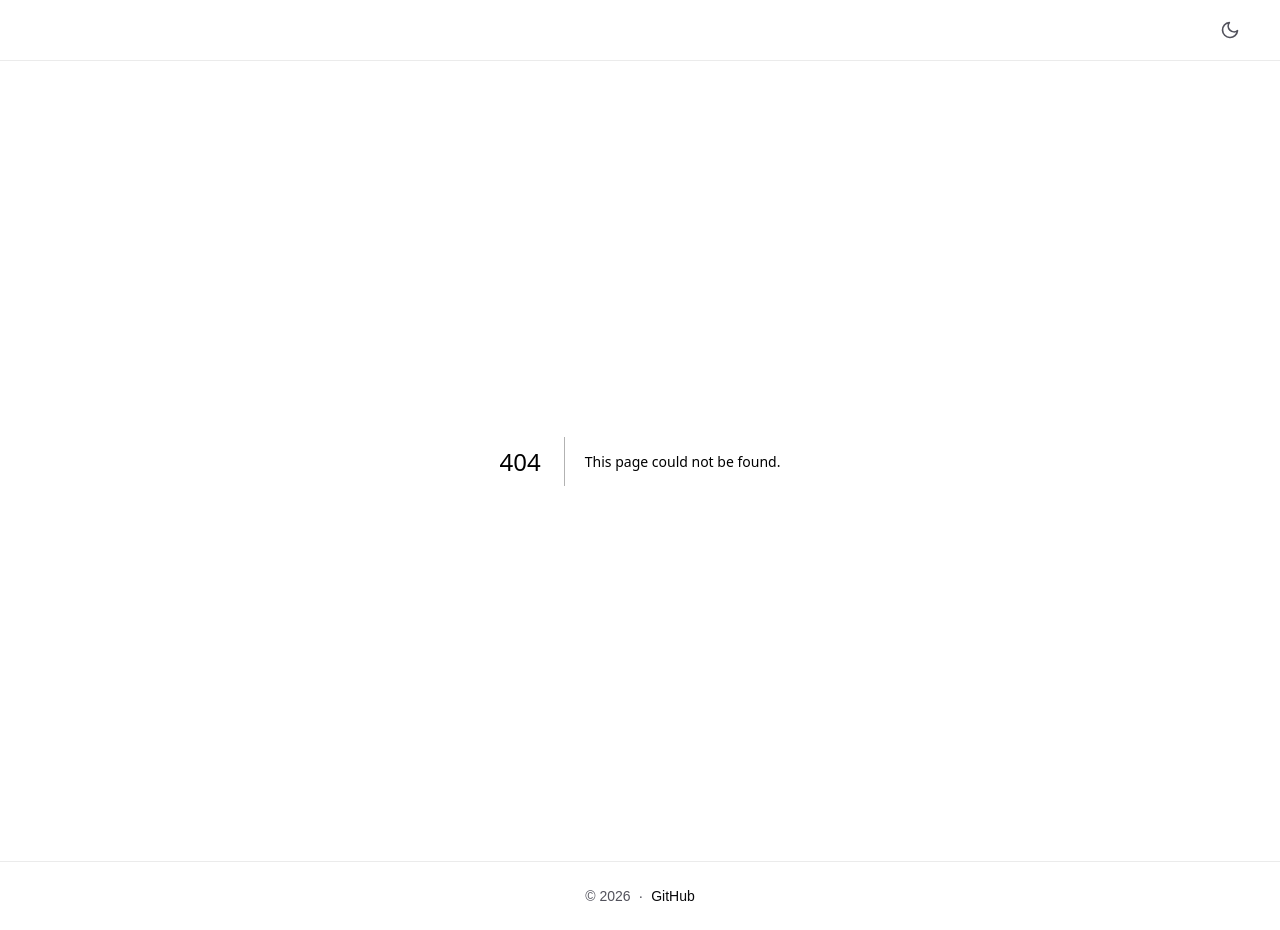
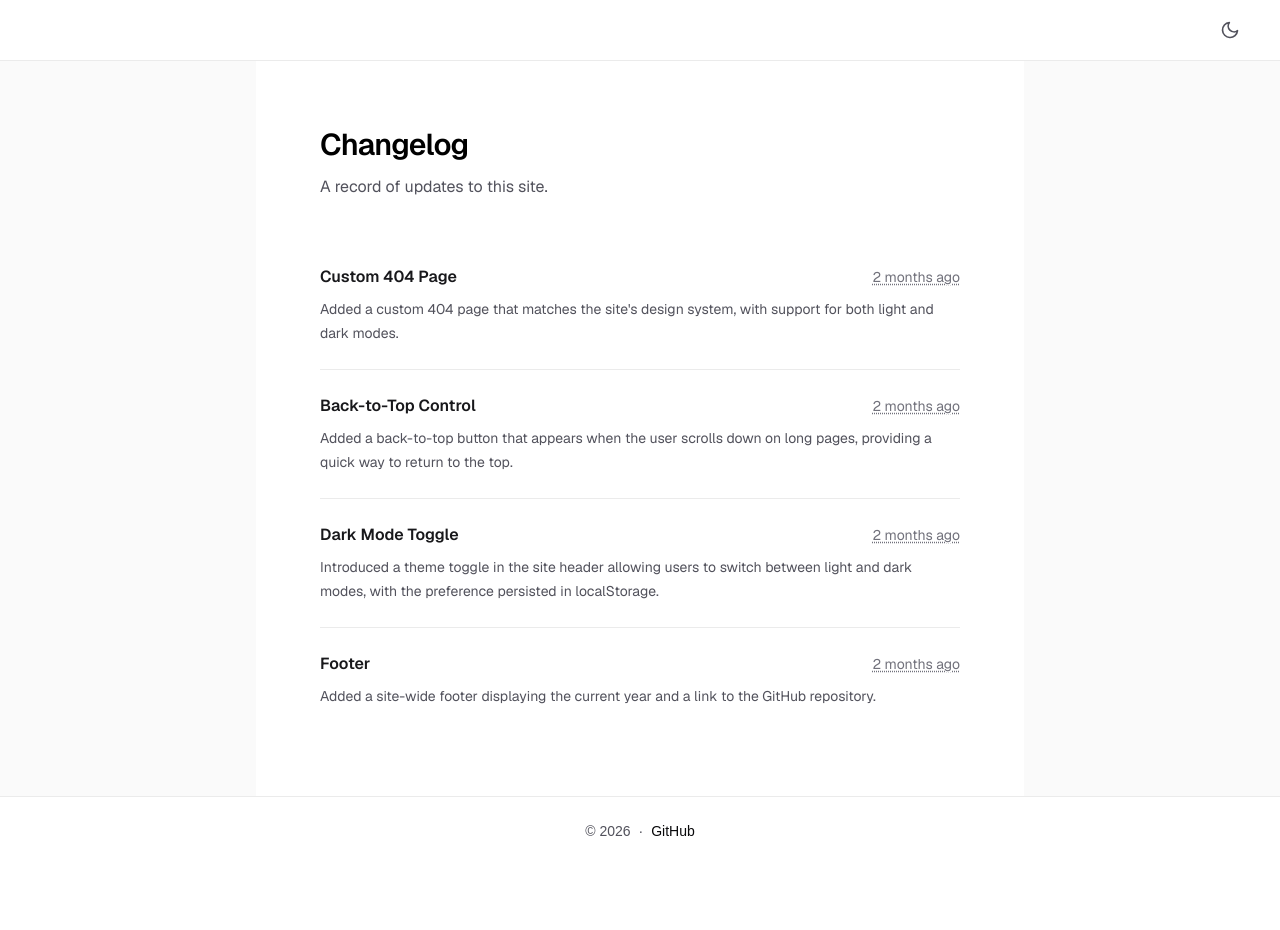
Before and after one commit to pixie-sandbox/pixie-sandbox-site, a Next.js app: page /changelog in a window 1280 px wide. Before the commit this address had no page. After the commit the page ends 865 px from the top, so only its background shows below. Built offline with nearby package versions, Linux system fonts and the light colour scheme.

Commit message:
feat(AC1,AC4): add /changelog page route
Mirrors the homepage outer/inner zinc div pattern. Sorts entries
newest-first at render time. Includes page metadata title/description.
Statically pre-rendered by Next.js build (SSG).

```diff
--- /dev/null
+++ b/app/changelog/page.tsx
@@ -0,0 +1,35 @@
+import type { Metadata } from "next";
+import changelog from "@/data/changelog.json";
+import ChangelogList from "@/components/changelog/ChangelogList";
+
+export const metadata: Metadata = {
+  title: "Changelog",
+  description: "A record of updates to the Pixie sandbox site.",
+};
+
+/**
+ * /changelog — lists all site updates in descending chronological order.
+ * Content is sourced from data/changelog.json.
+ */
+export default function ChangelogPage() {
+  // Sort newest-first; the JSON source order is not relied upon.
+  const entries = [...changelog].sort(
+    (a, b) => new Date(b.date).getTime() - new Date(a.date).getTime()
+  );
+
+  return (
+    <div className="flex flex-col flex-1 items-center bg-zinc-50 font-sans dark:bg-black">
+      <main className="flex flex-1 w-full max-w-3xl flex-col py-16 px-16 bg-white dark:bg-black">
+        <header className="mb-10">
+          <h1 className="text-3xl font-semibold leading-10 tracking-tight text-black dark:text-zinc-50">
+            Changelog
+          </h1>
+          <p className="mt-2 text-base leading-7 text-zinc-600 dark:text-zinc-400">
+            A record of updates to this site.
+          </p>
+        </header>
+        <ChangelogList entries={entries} />
+      </main>
+    </div>
+  );
+}
```
